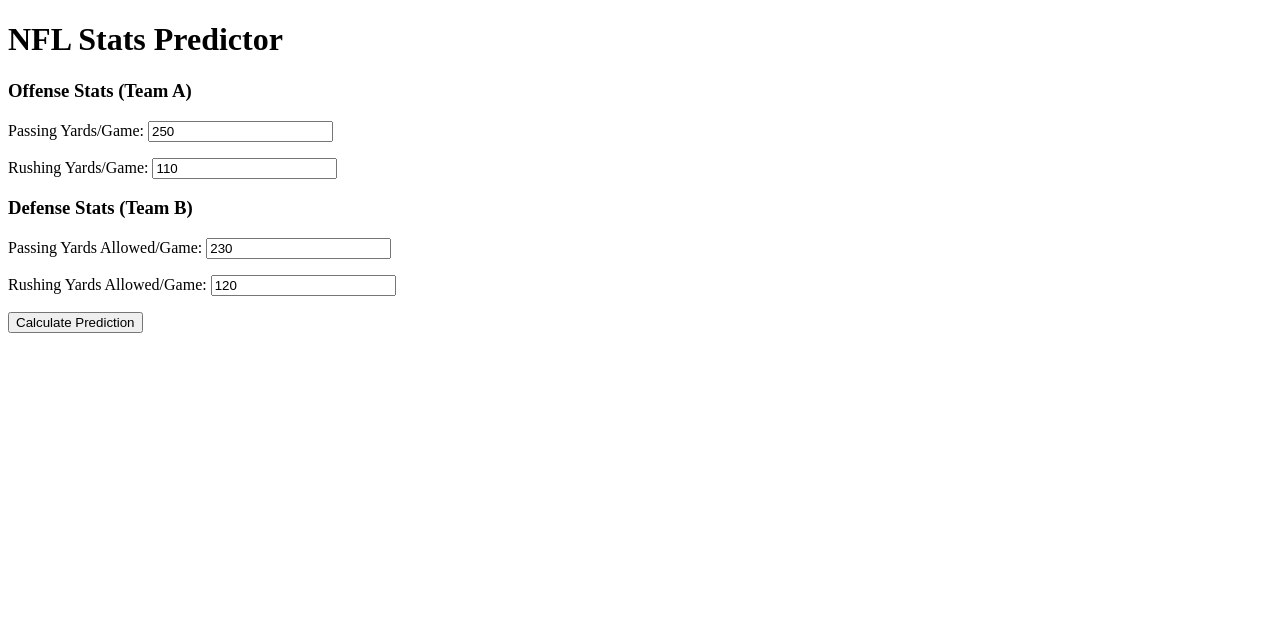
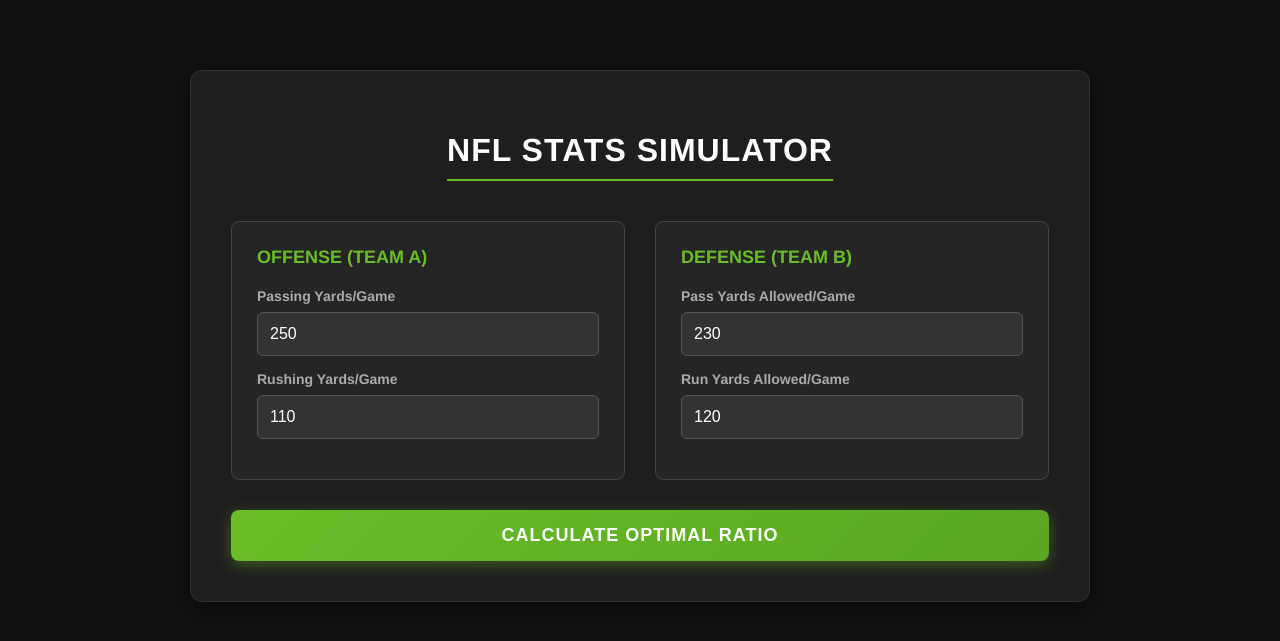
Before and after one commit to YMT-py/nfl-app, a Flask app: page / in a window 1280 px wide. Shown: the top 641 px of the page. Run offline with Flask 3, Linux system fonts and the light colour scheme.

Commit message:
Change layout

```diff
--- a/templates/index.html
+++ b/templates/index.html
@@ -3,47 +3,199 @@
 <head>
     <meta charset="UTF-8">
     <meta name="viewport" content="width=device-width, initial-scale=1.0">
-    <title>NFL Stats Predictor</title>
+    <title>NFL Stats Simulator - Pro</title>
+    <style>
+        /* モダンで洗練されたスポーツ・アナリティクス・デザイン */
+        body {
+            font-family: 'Helvetica Neue', Helvetica, Arial, sans-serif;
+            background-color: #121212; /* 深いダークグレー */
+            color: #e0e0e0;
+            max-width: 900px; /* ワイドに配置 */
+            margin: 40px auto;
+            padding: 30px;
+        }
+
+        .container {
+            background-color: #1e1e1e; /* わずかに明るいグレーのカード */
+            padding: 40px;
+            border-radius: 12px;
+            box-shadow: 0 8px 30px rgba(0,0,0,0.5);
+            border: 1px solid #333; /* かすかな枠線 */
+        }
+
+        h1 {
+            color: #ffffff;
+            text-align: center;
+            font-size: 32px;
+            font-weight: 700;
+            letter-spacing: 1px;
+            text-transform: uppercase;
+            margin-bottom: 40px;
+            border-bottom: 2px solid #69BE28; /* Seahawks Green のアクセント */
+            display: inline-block;
+            left: 50%;
+            transform: translateX(-50%);
+            position: relative;
+            padding-bottom: 10px;
+        }
+
+        .stats-grid {
+            display: grid;
+            grid-template-columns: 1fr 1fr; /* 2列配置 */
+            gap: 30px;
+            margin-bottom: 30px;
+        }
+
+        .stats-group {
+            background-color: #252525;
+            padding: 25px;
+            border-radius: 8px;
+            border: 1px solid #444;
+        }
+
+        h3 {
+            color: #69BE28; /* アクセントカラー */
+            margin-top: 0;
+            margin-bottom: 20px;
+            font-size: 18px;
+            text-transform: uppercase;
+        }
+
+        .form-group {
+            margin-bottom: 15px;
+        }
+
+        label {
+            display: block;
+            margin-bottom: 8px;
+            font-weight: 600;
+            font-size: 14px;
+            color: #aaaaaa;
+        }
+
+        input[type="number"] {
+            width: 100%;
+            padding: 12px;
+            background-color: #333;
+            border: 1px solid #555;
+            border-radius: 6px;
+            color: #fff;
+            font-size: 16px;
+            box-sizing: border-box; /* パディングを含める */
+            transition: border-color 0.3s;
+        }
+
+        input[type="number"]:focus {
+            outline: none;
+            border-color: #69BE28; /* フォーカス時にグリーン */
+        }
+
+        button {
+            width: 100%;
+            padding: 15px;
+            background: linear-gradient(135deg, #69BE28 0%, #59a622 100%); /* きれいなグラデーション */
+            color: white;
+            border: none;
+            border-radius: 8px;
+            font-size: 18px;
+            font-weight: 700;
+            text-transform: uppercase;
+            letter-spacing: 1px;
+            cursor: pointer;
+            box-shadow: 0 4px 15px rgba(105, 190, 40, 0.4);
+            transition: transform 0.1s, box-shadow 0.2s;
+        }
+
+        button:hover {
+            box-shadow: 0 6px 20px rgba(105, 190, 40, 0.6);
+        }
+
+        button:active {
+            transform: translateY(1px);
+            box-shadow: 0 2px 10px rgba(105, 190, 40, 0.4);
+        }
+
+        .error-message {
+            color: #ff6b6b;
+            background-color: rgba(255, 107, 107, 0.1);
+            padding: 15px;
+            border-radius: 6px;
+            margin-bottom: 20px;
+            text-align: center;
+        }
+
+        .result-container {
+            margin-top: 30px;
+            padding: 25px;
+            background-color: #252525;
+            border-radius: 8px;
+            border-left: 5px solid #69BE28;
+            text-align: center;
+        }
+
+        .result-title {
+            color: #aaaaaa;
+            text-transform: uppercase;
+            font-size: 14px;
+            margin-bottom: 10px;
+        }
+
+        .result-value {
+            font-size: 28px;
+            font-weight: 800;
+            color: #ffffff;
+            margin: 0;
+        }
+    </style>
 </head>
 <body>
 
-    <h1>NFL Stats Predictor</h1>
+    <div class="container">
+        <h1>NFL Stats Simulator</h1>
 
         <form action="/" method="POST">
-        <h3>Offense Stats (Team A)</h3>
-        <p>
-            <label for="off_pass">Passing Yards/Game:</label>
+            {% if error %}
+            <div class="error-message">{{ error }}</div>
+            {% endif %}
+
+            <div class="stats-grid">
+                <div class="stats-group">
+                    <h3>Offense (Team A)</h3>
+                    <div class="form-group">
+                        <label for="off_pass">Passing Yards/Game</label>
                         <input type="number" name="off_pass" id="off_pass" step="0.1" value="250" required>
-        </p>
-        <p>
-            <label for="off_run">Rushing Yards/Game:</label>
+                    </div>
+                    <div class="form-group">
+                        <label for="off_run">Rushing Yards/Game</label>
                         <input type="number" name="off_run" id="off_run" step="0.1" value="110" required>
-        </p>
+                    </div>
+                </div>
 
-        <h3>Defense Stats (Team B)</h3>
-        <p>
-            <label for="def_pass_allowed">Passing Yards Allowed/Game:</label>
+                <div class="stats-group">
+                    <h3>Defense (Team B)</h3>
+                    <div class="form-group">
+                        <label for="def_pass_allowed">Pass Yards Allowed/Game</label>
                         <input type="number" name="def_pass_allowed" id="def_pass_allowed" step="0.1" value="230" required>
-        </p>
-        <p>
-            <label for="def_run_allowed">Rushing Yards Allowed/Game:</label>
+                    </div>
+                    <div class="form-group">
+                        <label for="def_run_allowed">Run Yards Allowed/Game</label>
                         <input type="number" name="def_run_allowed" id="def_run_allowed" step="0.1" value="120" required>
-        </p>
+                    </div>
+                </div>
+            </div>
 
-        <button type="submit">Calculate Prediction</button>
+            <button type="submit">Calculate Optimal Ratio</button>
         </form>
 
-    {% if error %}
-    <p style="color: red;">{{ error }}</p>
+        {% if result %}
+        <div class="result-container">
+            <div class="result-title">Optimal Play Ratio</div>
+            <p class="result-value">
+                PASS: {{ result.pass }}%  |  RUN: {{ result.run }}%
+            </p>
+        </div>
         {% endif %}
-
-    {% if result %}
-    <h2>Optimal Play Ratio:</h2>
-    <p style="font-size: 20px; font-weight: bold;">
-        PASS: {{ result.pass }}%<br>
-        RUN: {{ result.run }}%
-    </p>
-    {% endif %}
+    </div>
 
 </body>
 </html>
```
Lines whose indentation alone changed are shown as unchanged.
